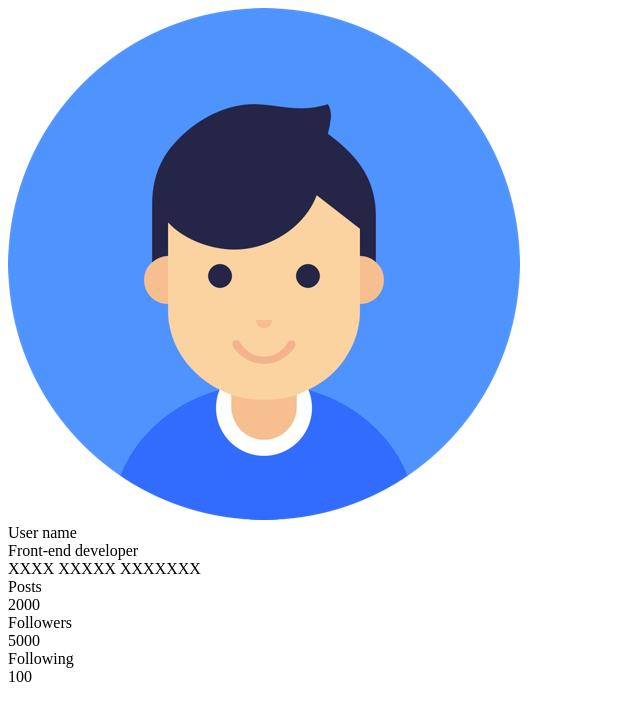
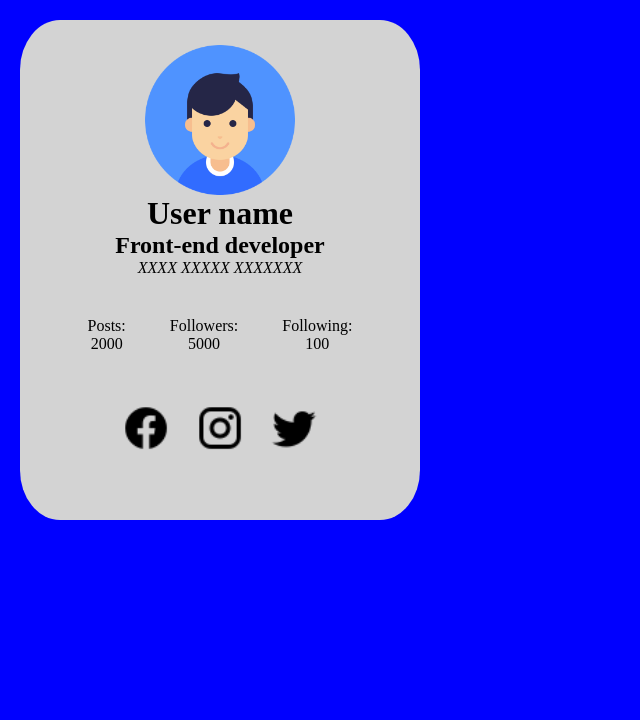
Before and after one commit to LitvE/UserCard_1, a plain HTML site: page index.html in a window 1280 px wide. Shown: the whole page, without its empty margins (0-640 px from the left). Drawn offline with Linux system fonts and the light colour scheme.

Commit message:
Card styles and block structure

```diff
--- a/css/style.css
+++ b/css/style.css
@@ -0,0 +1,81 @@
+* {
+    box-sizing: border-box;
+    margin: 0 auto;
+}
+
+body{
+    background:blue;
+}
+
+.userCard{
+    width: 100%;
+    height: 500px;
+    min-width: 220px;
+    max-width: 400px;
+    background-color: lightgray;
+    margin: 20px;
+    color: black;
+    overflow: hidden;
+    border-radius: 10%;
+}
+
+.userImageContainer{
+    margin-top: 25px;
+    width: 150px;
+    height: 150px;
+    overflow: hidden;
+    /*border: 5px solid white;
+    border-radius: 50%;*/
+
+}
+
+div.userImageContainer > img{
+    width: inherit;
+    height: inherit;
+    object-fit: contain;
+
+}
+
+.userInfoContainer{
+text-align: center;
+}
+
+.userFullName{
+    font-weight: bold;
+    font-size: 2em;
+}
+
+.userOccupation{
+    font-weight: bold;
+    font-size: 1.5em;
+}
+
+.userAddres{
+    font-weight: normal;
+    font-style: italic;
+    font-size: 1em;
+}
+
+
+.userStatContainer{
+    padding: 20px;
+
+}
+
+.UserStatItem{
+    display: inline-block;
+    margin: 20px 20px 20px 20px;
+}
+
+.userSocialMediaButtons {
+
+}
+
+.fb,
+.inst,
+.tw {
+width: 50px;
+height: 50px;
+
+margin: 10px 10px 10px 10px;
+}
--- a/index.html
+++ b/index.html
@@ -18,17 +18,22 @@
             <div class="userAddres">XXXX XXXXX XXXXXXX</div>
             <div class="userStatContainer">
                 <div class="UserStatItem">
-                    <div class="statName">Posts</div>
-                    <div class="statValue">2000</div>
+                    <div class="statName">Posts:</div>
+                    <div clagit ss="statValue">2000</div>
                 </div>
                 <div class="UserStatItem">
-                    <div class="statName">Followers</div>
+                    <div class="statName">Followers:</div>
                     <div class="statValue">5000</div>
                 </div>
                 <div class="UserStatItem">
-                    <div class="statName">Following</div>
+                    <div class="statName">Following:</div>
                     <div class="statValue">100</div>
                 </div>
+            </div>
+            <div class="userSocialMediaButtons">
+                <img class="fb" src="./facebook.png" alt="facebook">
+                <img class="inst" src="./instagram.png" alt="instagram">
+                <img class="tw" src="./twitter.png" alt="twitter">
             </div>
         </div>
     </div>
```
Also changed, not shown: facebook.png (added), instagram.png (added), twitter.png (added).
